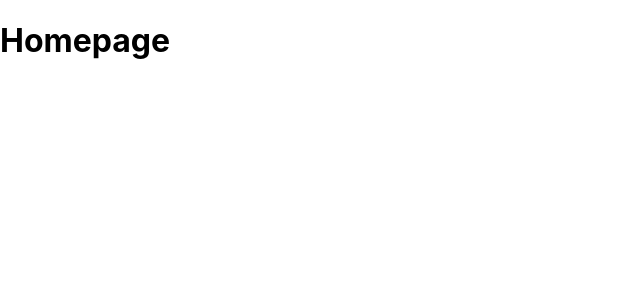
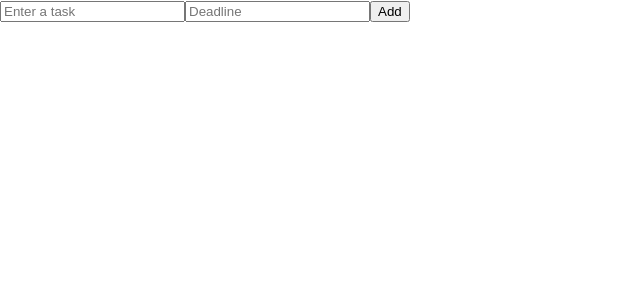
Before and after one commit to stevenzab/TodoList, a React (Create React App) app in the folder my-app/: page / in a window 1280 px wide. Shown: the top 300 px of the page, without its empty margins (0-640 px from the left). Built offline with nearby package versions, Linux system fonts and the light colour scheme.

Commit message:
[ADD] simple input

```diff
--- /dev/null
+++ b/my-app/src/components/list.tsx
@@ -0,0 +1,20 @@
+import React from "react";
+
+function List() {
+  return (
+    <div>
+        <div className="app__list">
+            <div className="app__header">
+                <input type="text" placeholder="Enter a task" />
+                <input type="number" placeholder="Deadline" />
+                <button>Add</button>
+            </div>
+            <div className="app__todolist">
+
+            </div>
+        </div>
+    </div>
+  );
+}
+
+export default List;
--- a/my-app/src/pages/homepage.tsx
+++ b/my-app/src/pages/homepage.tsx
@@ -1,9 +1,10 @@
 import React from "react";
+import List from '../components/list';
 
 function Homepage() {
   return (
     <div>
-      <h1>Homepage</h1>
+        <List />
     </div>
   );
 }
```
Also changed, not shown: my-app/src/styles/list.css (added).
